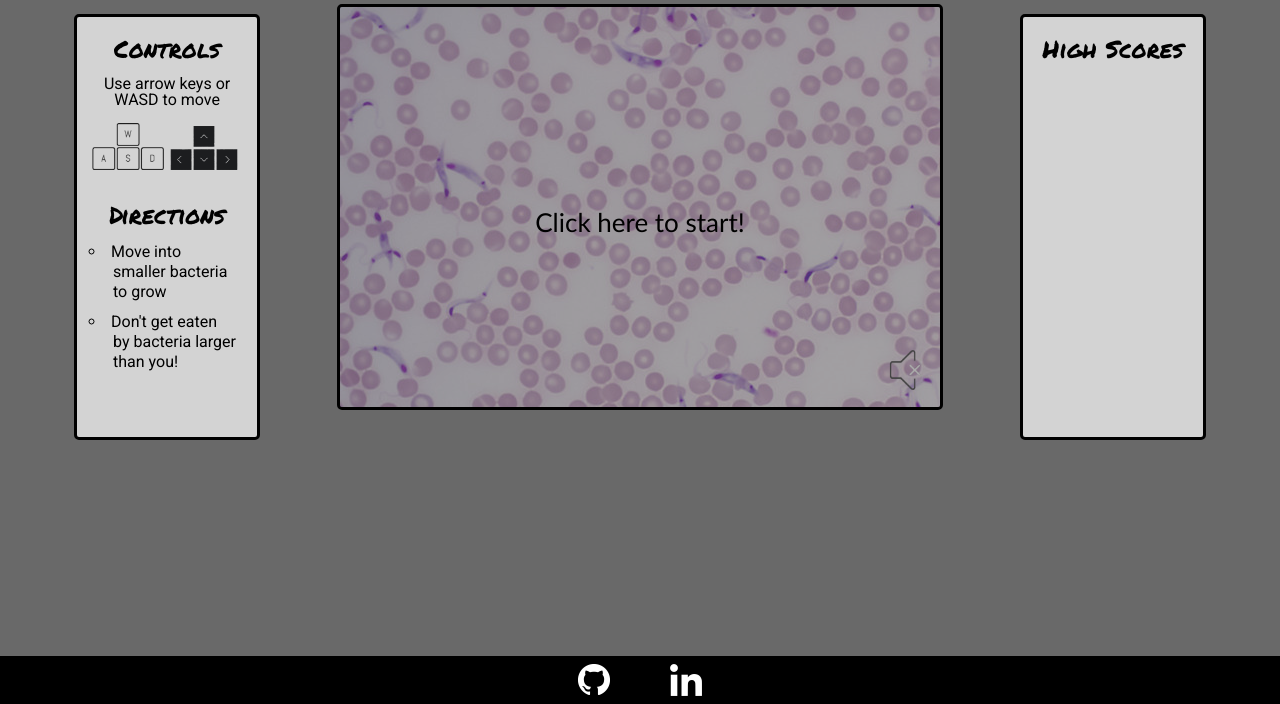
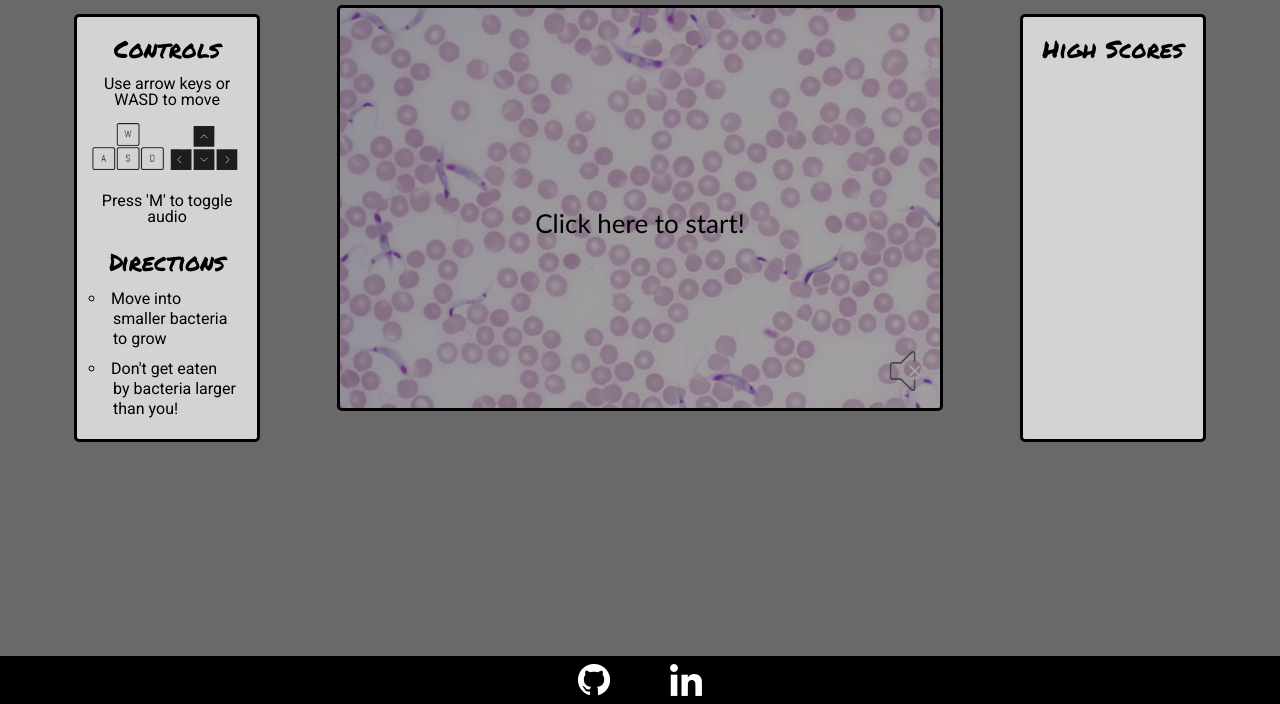
Before and after one commit to baustgen/CellGame, a website built with webpack: page index.html in a window 1280 px wide. Shown: the part 96-800 px from the top of the page. Built offline with nearby package versions, Linux system fonts and the light colour scheme.

Commit message:
add mute directions

```diff
--- a/index.html
+++ b/index.html
@@ -30,6 +30,7 @@
                 <div class="controls-img" id="arrows">
                     <img src="./assets/images/arrows.png" alt="arrow keys">
                 </div>
+                <p>Press 'M' to toggle audio</p>
             </div>
             <div class="directions">
                 <h2>Directions</h2>
```
